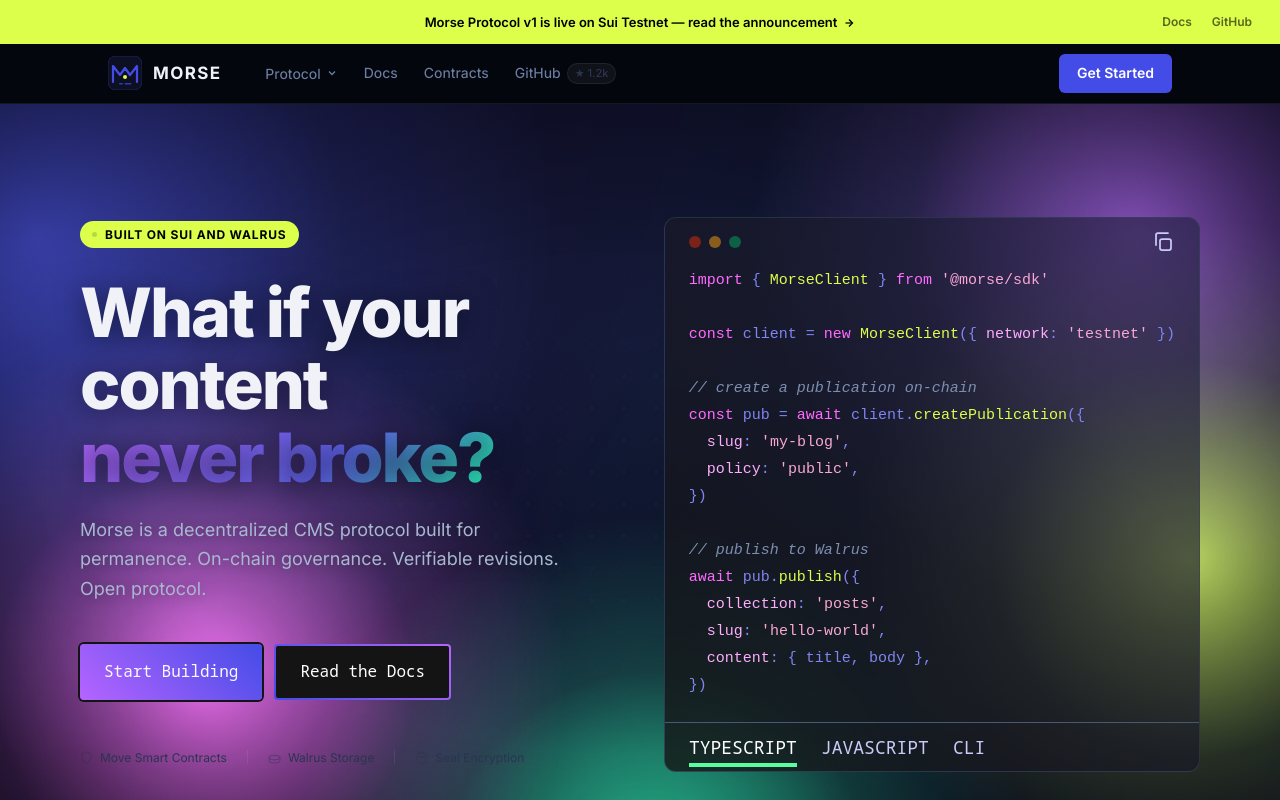
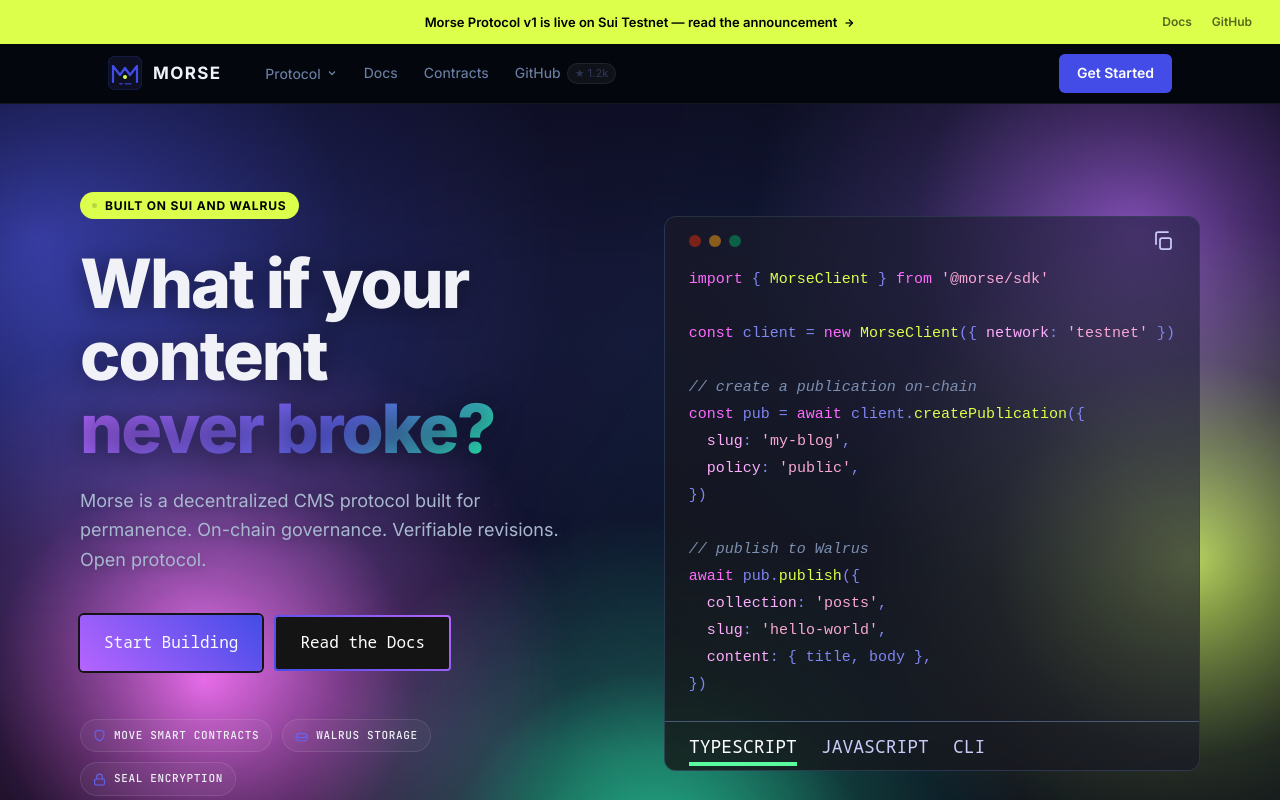
Before and after one commit to arcadiasystems/morse-landing, a React (Vite) app: page / in a window 1280 px wide. Shown: the top 800 px of the page. Built offline with nearby package versions, Linux system fonts and the light colour scheme.

Commit message:
boost Hero stack chip contrast — pill chips, mono font, accent icons

```diff
--- a/src/components/Hero.module.css
+++ b/src/components/Hero.module.css
@@ -173,24 +173,41 @@
 .stack {
   display: flex;
   align-items: center;
-  gap: 20px;
+  gap: 10px;
   flex-wrap: wrap;
 }
 
 .stackItem {
-  display: flex;
+  display: inline-flex;
   align-items: center;
-  gap: 7px;
-  font-size: 12px;
-  color: var(--text-subtle);
+  gap: 8px;
+  font-family: var(--mono);
+  font-size: 11px;
+  font-weight: 500;
+  letter-spacing: 0.06em;
+  text-transform: uppercase;
+  color: var(--text-bright);
+  background: rgba(255, 255, 255, 0.04);
+  border: 1px solid rgba(255, 255, 255, 0.10);
+  padding: 7px 12px;
+  border-radius: 999px;
+  backdrop-filter: blur(6px);
+  -webkit-backdrop-filter: blur(6px);
+  transition: border-color var(--ease), background var(--ease);
 }
 
-.stackItem svg { opacity: 0.4; }
+.stackItem:hover {
+  border-color: rgba(255, 255, 255, 0.22);
+  background: rgba(255, 255, 255, 0.07);
+}
+
+.stackItem svg {
+  opacity: 1;
+  color: var(--accent-bright);
+}
 
 .stackSep {
-  width: 1px;
-  height: 14px;
-  background: var(--border);
+  display: none;
 }
 
 /* ── Terminal ───────────────────────────────────────────── */
```
